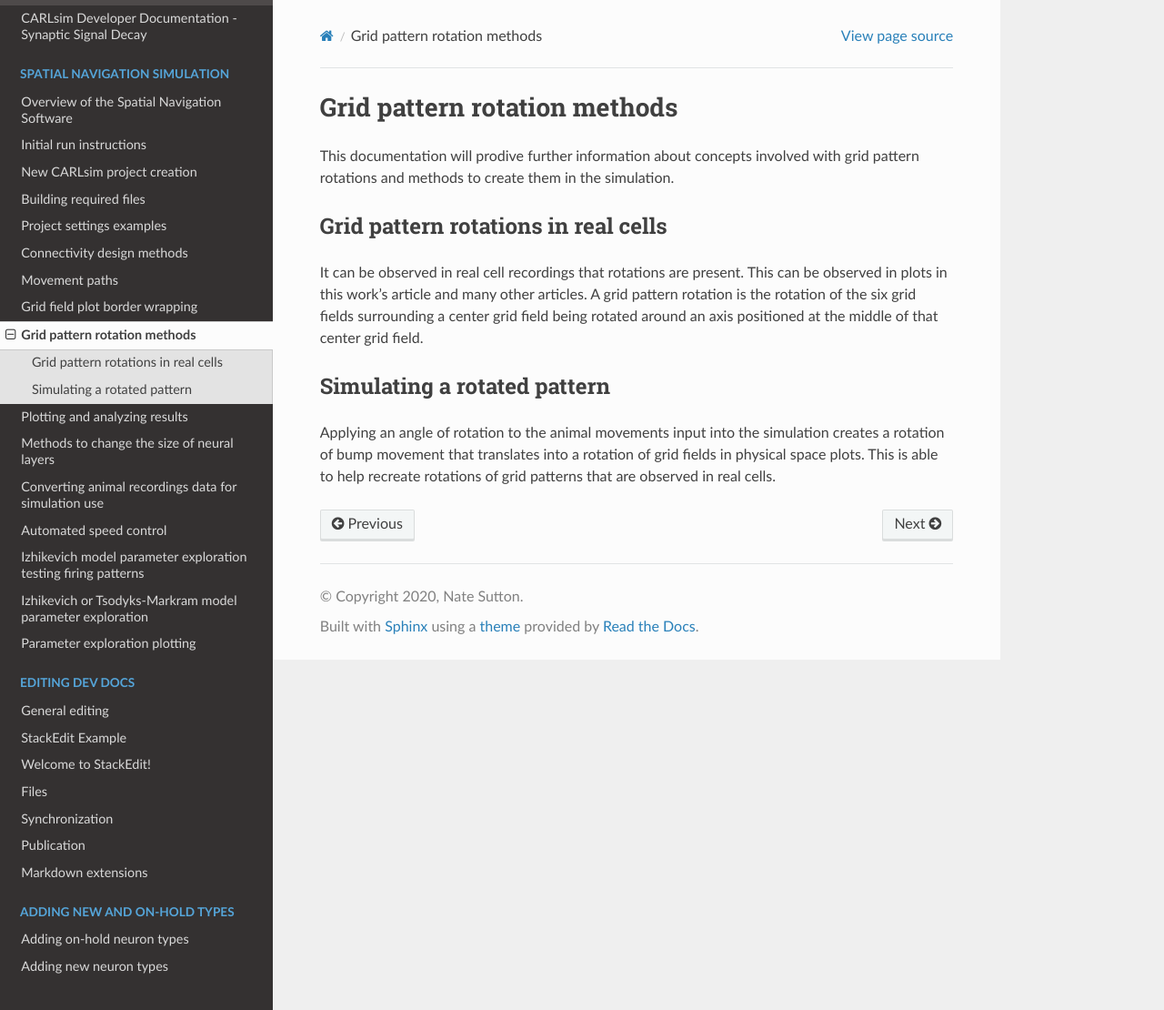
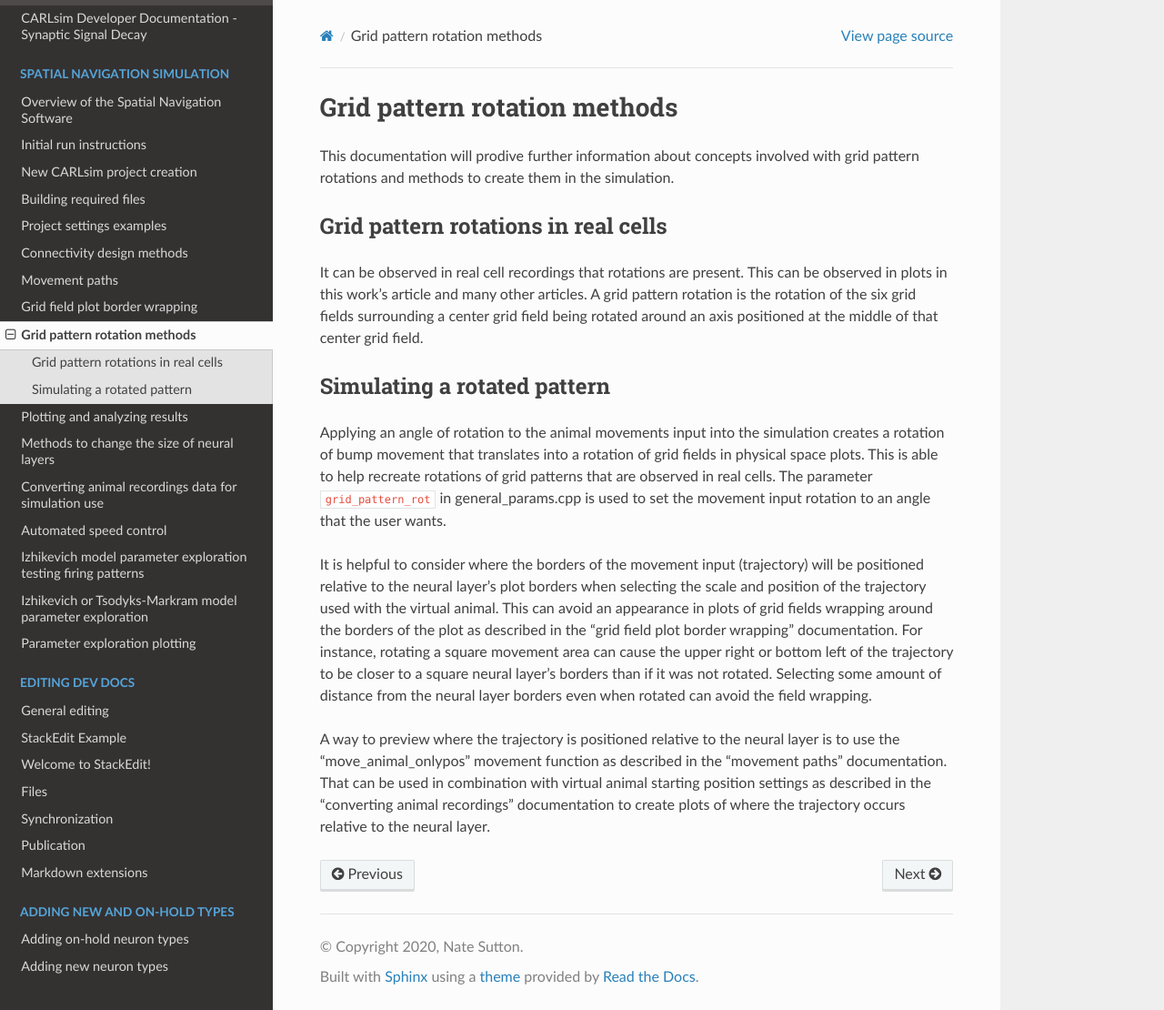
Before and after one commit to Hippocampome-Org/hco_dev_docs, a Sphinx documentation site: the page built from docs/spatial_nav/pattern_rotations.md, in a window 1280 px wide and 1110 px high. Shown: the whole window at 91% size. Built offline with Sphinx 7.4.7 and the Read the Docs theme 2.0.0, drawn with Linux system fonts in a browser that asks for light colours.

Commit message:
updated spatial nav docs

```diff
--- a/docs/spatial_nav/pattern_rotations.md
+++ b/docs/spatial_nav/pattern_rotations.md
@@ -9,4 +9,8 @@ It can be observed in real cell recordings that rotations are present. This can
 
 ## Simulating a rotated pattern
 
-Applying an angle of rotation to the animal movements input into the simulation creates a rotation of bump movement that translates into a rotation of grid fields in physical space plots. This is able to help recreate rotations of grid patterns that are observed in real cells.
+Applying an angle of rotation to the animal movements input into the simulation creates a rotation of bump movement that translates into a rotation of grid fields in physical space plots. This is able to help recreate rotations of grid patterns that are observed in real cells. The parameter `grid_pattern_rot` in general_params.cpp is used to set the movement input rotation to an angle that the user wants.
+
+It is helpful to consider where the borders of the movement input (trajectory) will be positioned relative to the neural layer's plot borders when selecting the scale and position of the trajectory used with the virtual animal. This can avoid an appearance in plots of grid fields wrapping around the borders of the plot as described in the "grid field plot border wrapping" documentation. For instance, rotating a square movement area can cause the upper right or bottom left of the trajectory to be closer to a square neural layer's borders than if it was not rotated. Selecting some amount of distance from the neural layer borders even when rotated can avoid the field wrapping.
+
+A way to preview where the trajectory is positioned relative to the neural layer is to use the "move_animal_onlypos" movement function as described in the "movement paths" documentation. That can be used in combination with virtual animal starting position settings as described in the "converting animal recordings" documentation to create plots of where the trajectory occurs relative to the neural layer.
```
Also changed, not shown: docs/spatial_nav/field_wrapping.md (+2 -2 lines).
